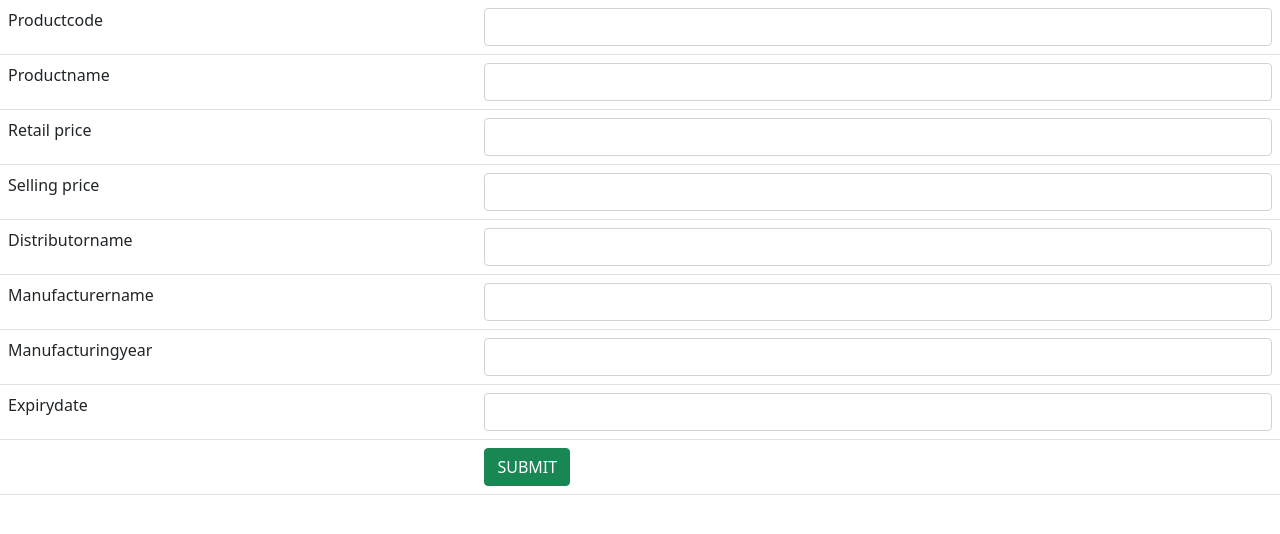
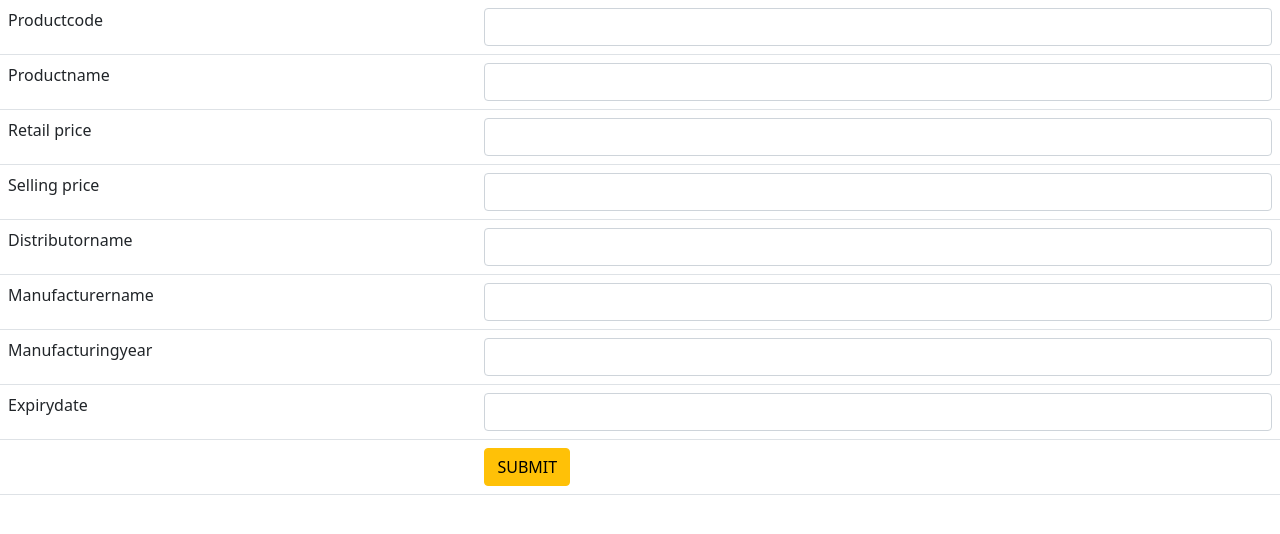
Before and after one commit to Jibi18/product-app, a plain HTML site: page index.html in a window 1280 px wide. Drawn offline with nearby package versions, Linux system fonts and the light colour scheme.

Commit message:
button colour changed

```diff
--- a/index.html
+++ b/index.html
@@ -43,7 +43,7 @@
         </tr>
         <tr>
             <td></td>
-            <td><button class="btn btn-success">SUBMIT</button></td>
+            <td><button class="btn btn-warning">SUBMIT</button></td>
         </tr>
     </table>
 </body>
```
